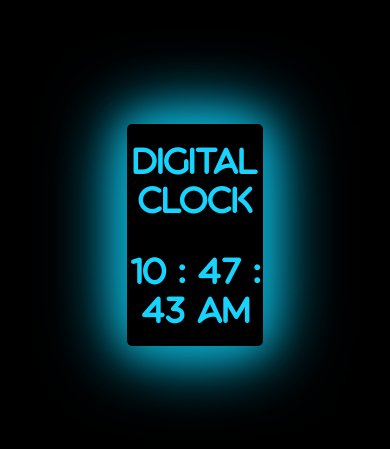
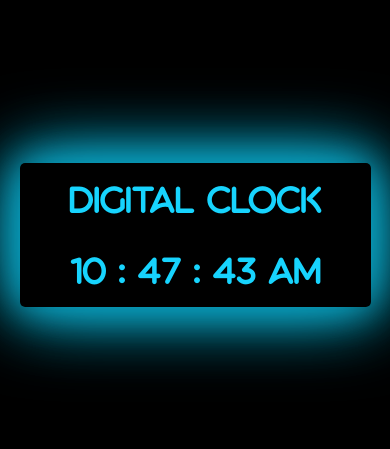
Before and after one commit to Yel-Yan-Web-Designer/vanilla-js-digital-clock, a plain HTML site: page index.html in a window 390 px wide. Shown: the part 187-636 px from the top of the page. Drawn offline with Linux system fonts and the light colour scheme.

Commit message:
add responsive version css

```diff
--- a/style.css
+++ b/style.css
@@ -41,3 +41,19 @@ body{
     margin-top : 2rem;
     font-size: 2rem;
 }
+
+/*--- RESPONSIVE VERSION----*/
+@media(max-width: 768px){
+    .container{
+      flex-basis: 60%;
+      max-width: 60%;
+    }
+}
+
+@media(max-width: 540px){
+  .container{
+    flex-basis: 90%;
+    max-width: 90%;
+    padding-inline: 0.3rem;
+  }
+}
```
